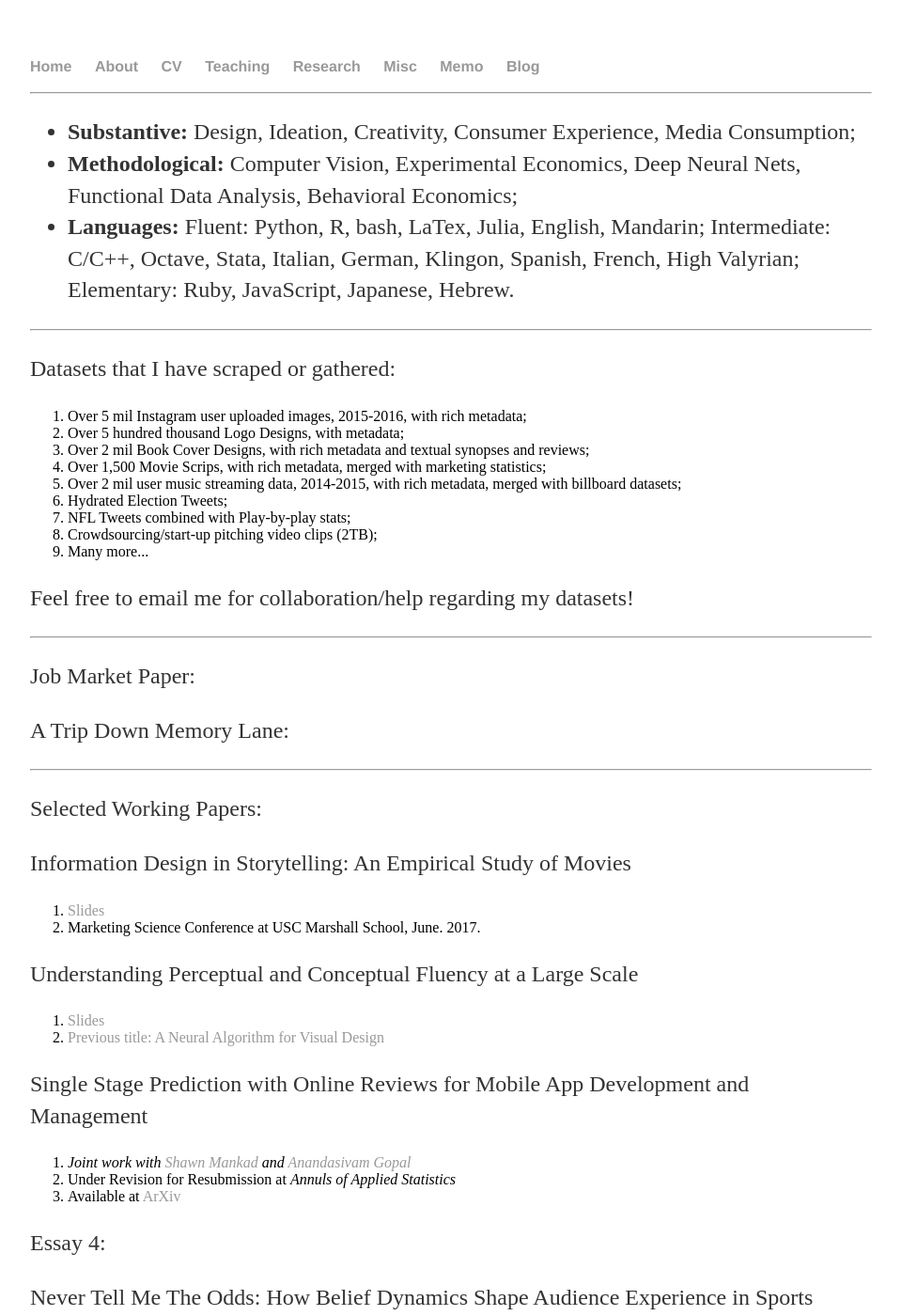
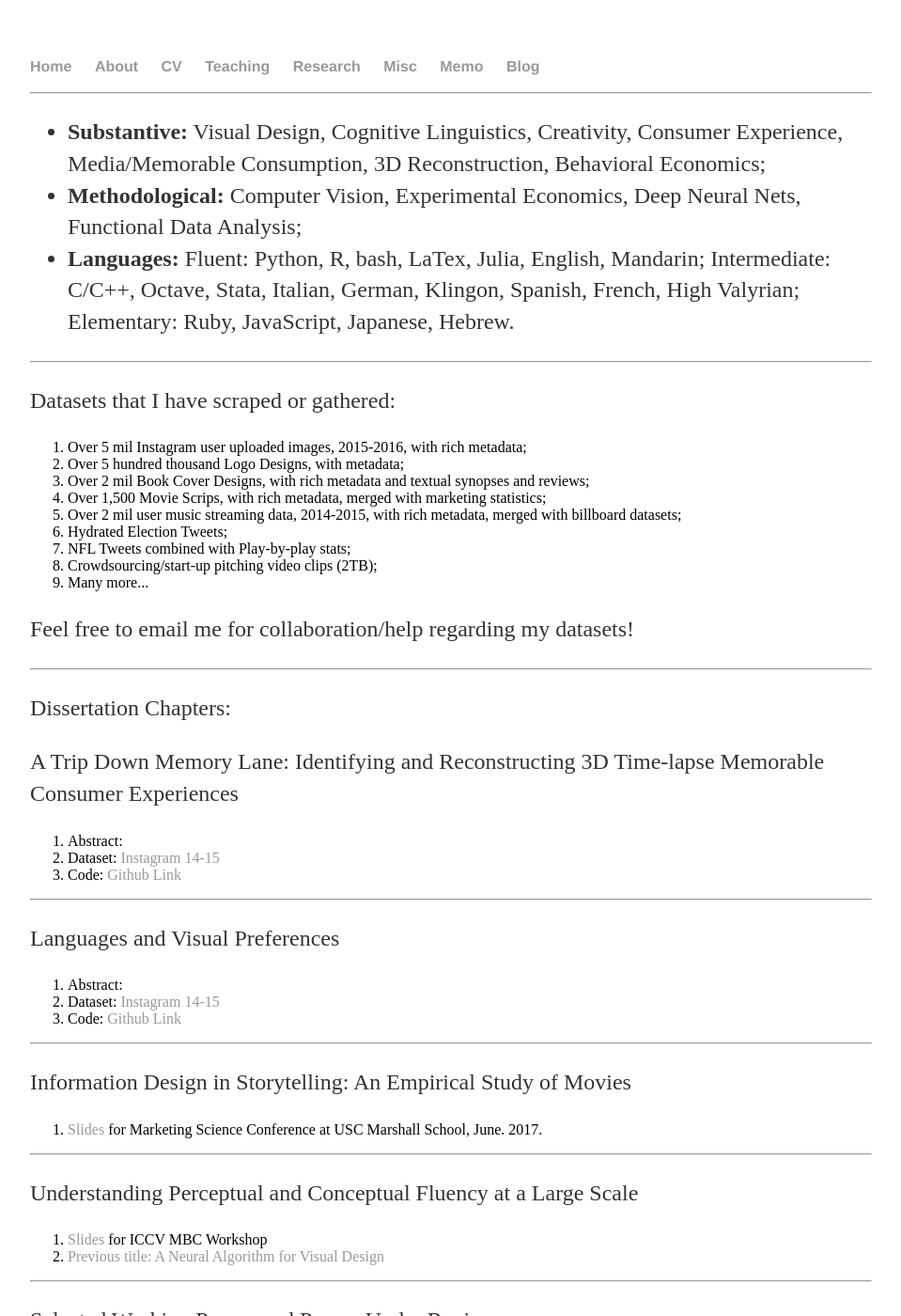
Before and after one commit to shenglih/shenglih.github.io, a Jekyll site: the page built from research/index.html, in a window 1280 px wide and 1400 px high. Shown: the whole window at 94% size, without its empty margins (160-1119 px from the left). Built offline with Jekyll 4.4.1, drawn with Linux system fonts in a browser that asks for light colours; some of the changed text lies outside the part shown.

Commit message:
Update index.html

```diff
--- a/research/index.html
+++ b/research/index.html
@@ -5,8 +5,8 @@ title: Shengli Hu, Research
 <div class="blurb">
 	<hr>
 	<ul>
-		<li> <b>Substantive:</b> Design, Ideation, Creativity, Consumer Experience, Media Consumption;</li>
-		<li> <b>Methodological:</b> Computer Vision, Experimental Economics, Deep Neural Nets, Functional Data Analysis, Behavioral Economics;</li>
+		<li> <b>Substantive:</b> Visual Design, Cognitive Linguistics, Creativity, Consumer Experience, Media/Memorable Consumption, 3D Reconstruction, Behavioral Economics;</li>
+		<li> <b>Methodological:</b> Computer Vision, Experimental Economics, Deep Neural Nets, Functional Data Analysis;</li>
 		<li> <b>Languages:</b> Fluent: Python, R, bash, LaTex, Julia, English, Mandarin; Intermediate: C/C++, Octave, Stata, Italian, German, Klingon, Spanish, French, High Valyrian; Elementary: Ruby, JavaScript, Japanese, Hebrew.
 	</ul>
 <!-- <h2> Dissertation Title: Media Consumption and Consumer Experience </h2> -->
@@ -28,22 +28,35 @@ title: Shengli Hu, Research
 	<p> Feel free to email me for collaboration/help regarding my datasets!</p>
 
 <hr>
-	<p> Job Market Paper: </p>
-	<p> A Trip Down Memory Lane: </p>
+	<p> Dissertation Chapters:</p>
+	<!--<p> Job Market Paper: </p>-->
+	<p> A Trip Down Memory Lane: Identifying and Reconstructing 3D Time-lapse Memorable Consumer Experiences</p>
+	<ol>
+		<li> Abstract:</li>
+		<li> Dataset: <a href="">Instagram 14-15</a> </li>
+		<li> Code: <a href=""> Github Link</a></li>
+	</ol>
 	<hr>
-	<p>Selected Working Papers:</p>
+	<p> Languages and Visual Preferences </p>
+	<ol>
+		<li> Abstract:</li>
+		<li> Dataset: <a href=""> Instagram 14-15 </a></li>
+		<li> Code: <a href=""> Github Link</a></li>
+	</ol>
+	<hr>
+	<!---->
 	<p>Information Design in Storytelling: An Empirical Study of Movies</p>
 	<ol>
-		<li> <a href=""> Slides </a></li>
-		<li>Marketing Science Conference at USC Marshall School, June. 2017.</li>
+		<li> <a href=""> Slides</a> for Marketing Science Conference at USC Marshall School, June. 2017.</li>
 	</ol>
-
+	<hr>
 	<p>Understanding Perceptual and Conceptual Fluency at a Large Scale</p>
 	<ol>
-		<li><a href=""> Slides </a></li>
+		<li><a href=""> Slides</a> for ICCV MBC Workshop</li>
 		<li><a href=""> Previous title: A Neural Algorithm for Visual Design</a></li>
 	</ol>
-
+<hr>
+	<p> Selected Working Papers and Papers Under Review:</p>
 	<p> Single Stage Prediction with Online Reviews for Mobile App Development and Management</p>
 
   <ol>
@@ -51,17 +64,16 @@ title: Shengli Hu, Research
     <li> Under Revision for Resubmission at <em> Annuls of Applied Statistics </em></li>
 <li> Available at <a href="https://arxiv.org/"> ArXiv </a></li>
 	</ol>
+  <hr>
 
-	<p> Essay 4: </p>
-
+	<p> Other presentations:</p>
 	<p>Never Tell Me The Odds: How Belief Dynamics Shape Audience Experience in Sports</p>
 
   <ol>
 	<li><a href=""> Slides </a></li>
 	  <li><a href=""> NLP+CSS, Association for Computational Linguistics, Vancouver, Canada, 2017</a></li>
   </ol>
-  <hr>
-
+	<hr>
 	<p> Selected Work in Progress: </p>
 
 	<p>Playlist Curation and the Consumption of Music</p>
```
